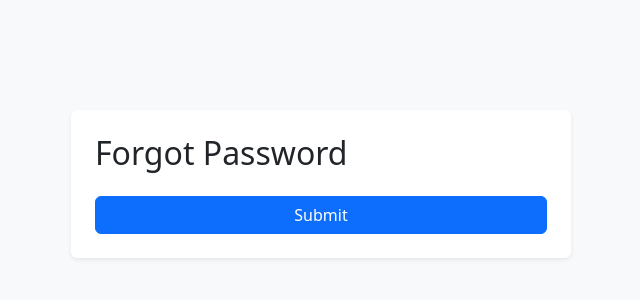
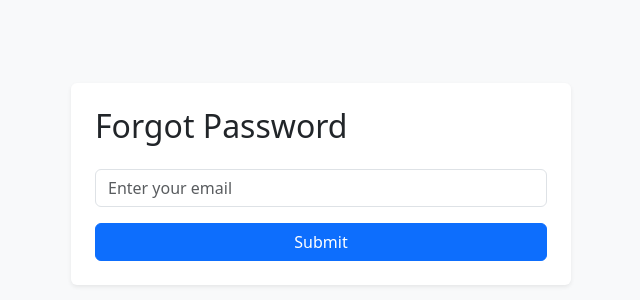
Before and after one commit to nathanb1357/comp4537-project, a website with bundled scripts: page client/forgotPassword.html in a window 1280 px wide. Shown: the part 216-516 px from the top of the page, without its empty margins (319-959 px from the left). Built offline with nearby package versions, Linux system fonts and the light colour scheme; some packages are replaced by stand-ins of ours; no server answers.

Commit message:
Fixed forgot password page again

```diff
--- a/client/forgotPassword.html
+++ b/client/forgotPassword.html
@@ -1,6 +1,5 @@
 <!DOCTYPE html>
 <html lang="en">
-
 <head>
     <meta charset="UTF-8">
     <meta name="viewport" content="width=device-width, initial-scale=1.0">
@@ -9,18 +8,21 @@
     <style>
         /* Limit form width on larger screens */
         .container {
-            max-width: 500px;
+          max-width: 500px;
         }
     </style>
 </head>
-
 <body class="d-flex justify-content-center align-items-center vh-100 bg-light">
     <div class="container bg-white p-4 rounded shadow-sm">
         <h2 class="mb-4">Forgot Password</h2>
-        <button type="submit" class="btn btn-primary w-100">Submit</button>
+        <form>
+            <div class="mb-3">
+                <input type="email" class="form-control" name="email" placeholder="Enter your email" required>
+            </div>
+            <button type="submit" class="btn btn-primary w-100">Submit</button>
+        </form>
     </div>
     <script src="https://stackpath.bootstrapcdn.com/bootstrap/5.1.3/js/bootstrap.bundle.min.js"></script>
     <script type="module" src="js/forgotPassword.js"></script>
 </body>
-
 </html>
```
